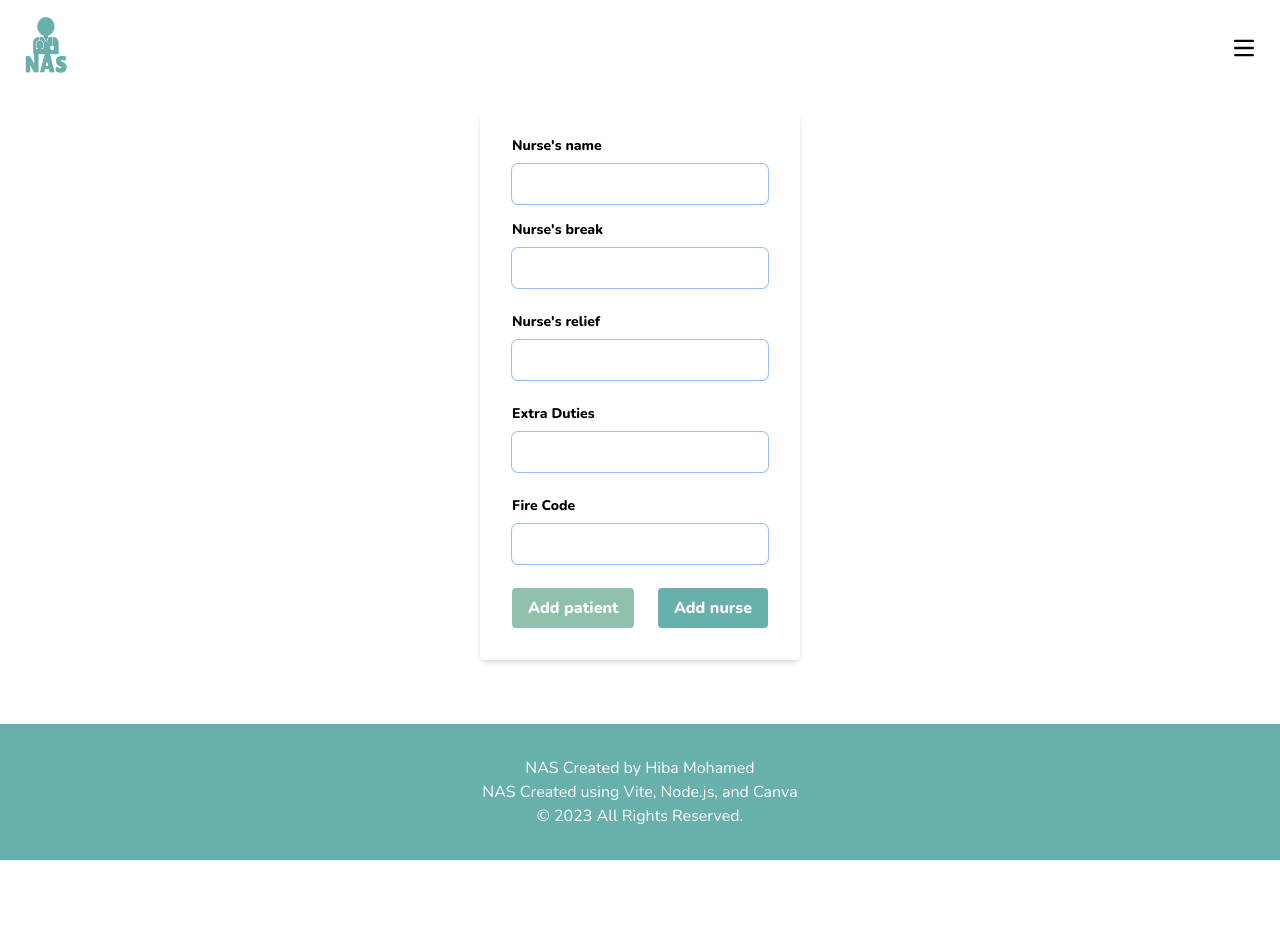
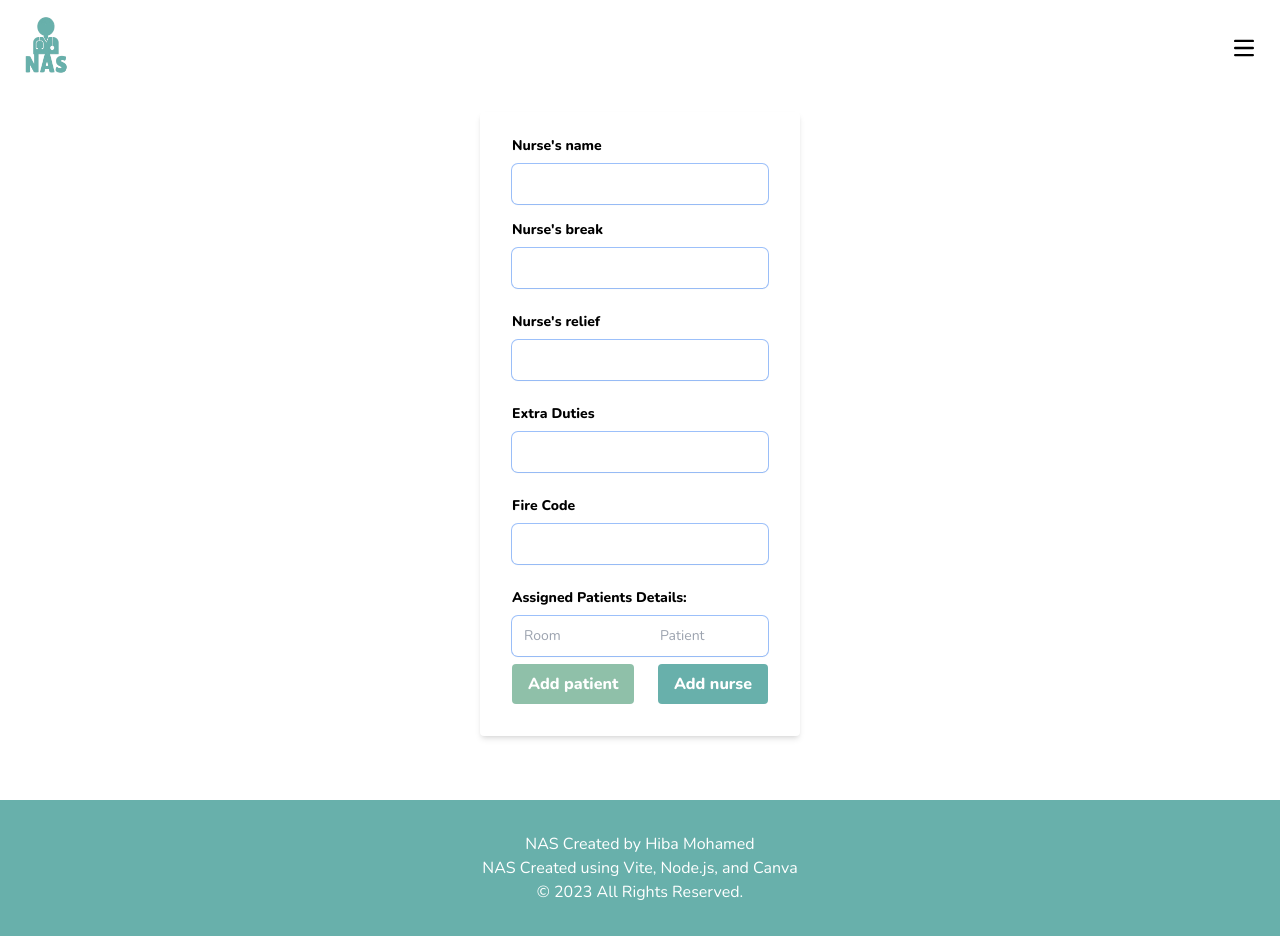
Before and after one commit to Hiba-Mohamed/Reactjs-Nurses-Assignment-Sheet, a React (Vite) app: page /createSheet in a window 1280 px wide. Before the commit the page ends 860 px from the top, so only its background shows below. Built offline with nearby package versions, Linux system fonts and the light colour scheme.

Commit message:
patient input added

```diff
--- a/src/createSheet.tsx
+++ b/src/createSheet.tsx
@@ -49,6 +49,26 @@ export function CreateSheet() {
             ></input>
           </div>
 
+          <div id="all-patients">
+            <label className="block text-gray-700 text-sm font-bold mb-2">
+              Assigned Patients Details:
+            </label>
+            <div className="flex flex-row items-center my-2 appearance-none text-nunito-900 bg-white rounded-md block w-full p-3 h-10 shadow-sm sm:text-sm focus:outline-none placeholder:text-nunito-400 focus:ring-2 focus:ring-sky-500 ring-1 ring-nunito-200">
+              <input
+                className="w-24 appearance-none focus:outline-none w-full"
+                type="text"
+                id="room"
+                placeholder="Room"
+              ></input>
+              <input
+                className="w-24 appearance-none focus:outline-none p-0"
+                type="text"
+                id="patient"
+                placeholder="Patient"
+              ></input>
+            </div>
+          </div>
+
           <div className="flex items-center justify-between">
             <button
               className="bg-lgreen hover:bg-lgreen text-white font-bold py-2 px-4 rounded focus:outline-none focus:shadow-outline"
```
